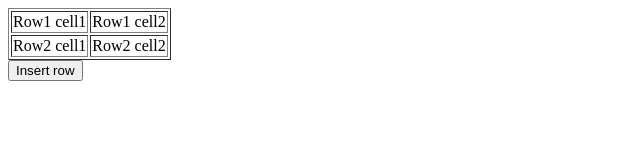
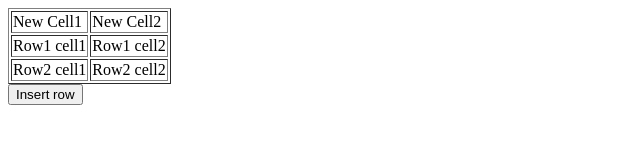
Before and after one commit to acciojob/create-table-1-VamsiBunny, a website: page main.html in a window 1280 px wide. Shown: the whole page, without its empty margins (0-640 px from the left). Drawn offline with Linux system fonts and the light colour scheme.

Commit message:
created a submission

```diff
--- a/main.html
+++ b/main.html
@@ -10,6 +10,7 @@
 
 <body>
 	<table id="sampleTable" border="1">
+		<tr><td>New Cell1</td><td>New Cell2</td></tr>
     <tr><td>Row1 cell1</td><td>Row1 cell2</td></tr>
     <tr><td>Row2 cell1</td><td>Row2 cell2</td></tr>
 </table>
```
